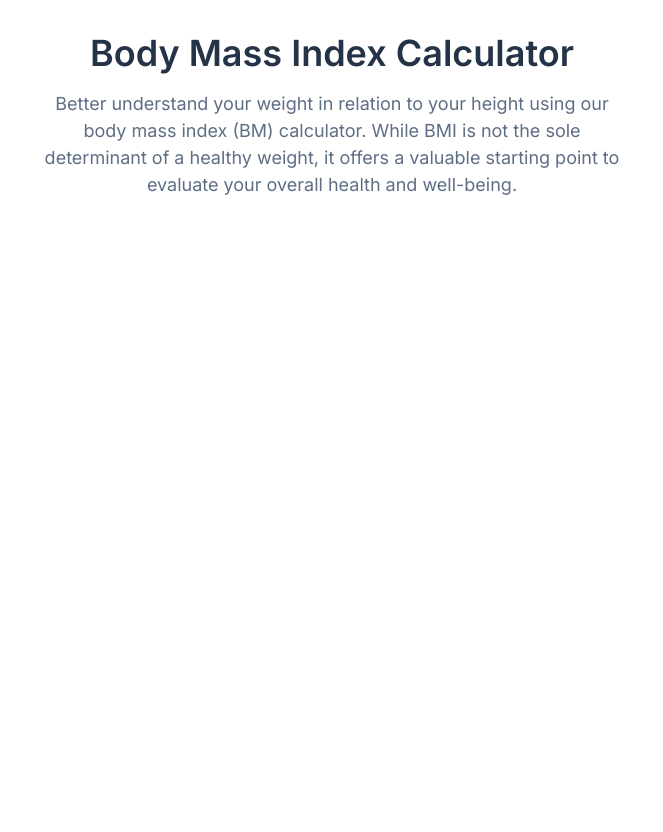
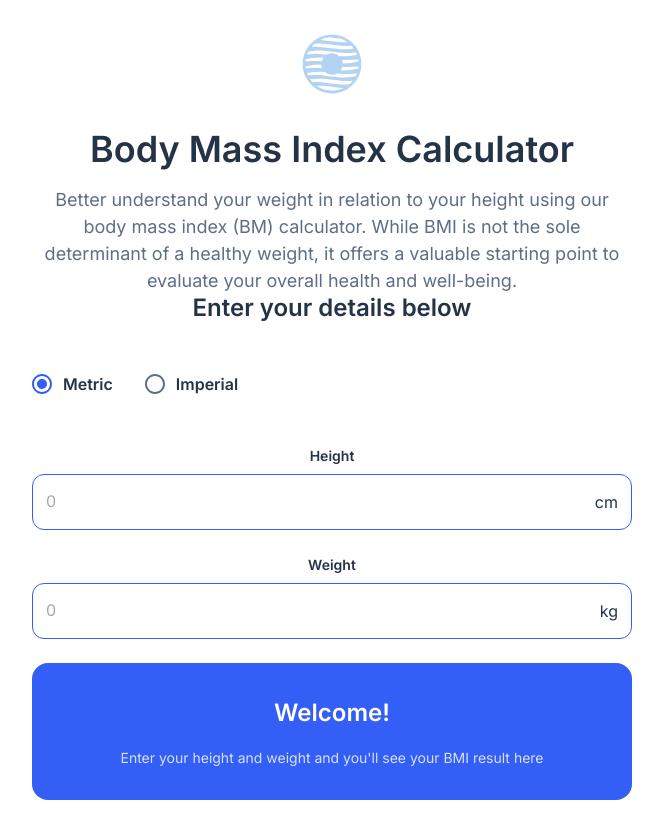
Before and after one commit to haipinggong/bmi-calculator, a React (Vite) app: page / in a window 1280 px wide. Shown: the whole page, without its empty margins (308-971 px from the left). Before the commit the page ends 800 px from the top, so only its background shows below. Built offline with nearby package versions, Linux system fonts and the light colour scheme.

Commit message:
First version of Hero

```diff
--- /dev/null
+++ b/src/components/Hero/Form/Form.styles.ts
@@ -0,0 +1,78 @@
+import type { SxProps } from "@mui/material";
+
+export const styles: Record<string, SxProps> = {
+  formContainer: {
+    display: "flex",
+    flexDirection: "column",
+    gap: "1.5rem",
+    width: "100%",
+    maxWidth: "600px",
+    margin: "0 auto",
+  },
+  header: {
+    color: "text.primary",
+    fontFamily: "Inter, sans-serif",
+    fontSize: "1.5rem",
+    fontWeight: 600,
+    marginBottom: "1rem",
+  },
+  radioGroup: {
+    display: "flex",
+    gap: "1rem",
+    marginBottom: "1rem",
+  },
+  radioLabel: {
+    color: "text.primary",
+    fontFamily: "Inter, sans-serif",
+    fontSize: "1rem",
+    fontWeight: 600,
+  },
+  inputGroup: {
+    display: "flex",
+    flexDirection: "column",
+    gap: "0.5rem",
+  },
+  label: {
+    color: "text.primary",
+    fontFamily: "Inter, sans-serif",
+    fontSize: "0.875rem",
+    fontWeight: 600,
+  },
+  input: {
+    "& .MuiOutlinedInput-root": {
+      borderRadius: "12px",
+      backgroundColor: "background.paper",
+      "& fieldset": {
+        borderColor: "primary.main",
+      },
+      "&:hover fieldset": {
+        borderColor: "primary.main",
+      },
+      "&.Mui-focused fieldset": {
+        borderColor: "primary.main",
+      },
+    },
+  },
+  button: {
+    borderRadius: "12px",
+    padding: "1rem",
+    textTransform: "none",
+    fontSize: "1rem",
+    fontWeight: 600,
+  },
+  resultSection: {
+    backgroundColor: "primary.main",
+    borderRadius: "16px",
+    padding: "2rem",
+    color: "white",
+  },
+  resultTitle: {
+    fontSize: "1.5rem",
+    fontWeight: 600,
+    marginBottom: "1rem",
+  },
+  resultDescription: {
+    fontSize: "0.875rem",
+    opacity: 0.8,
+  },
+};
--- /dev/null
+++ b/src/components/Hero/Form/Form.tsx
@@ -0,0 +1,87 @@
+import {
+  Box,
+  TextField,
+  Typography,
+  RadioGroup,
+  FormControlLabel,
+  Radio,
+} from "@mui/material";
+import { styles } from "./Form.styles";
+import { useState } from "react";
+
+type Unit = "metric" | "imperial";
+
+export const Form = () => {
+  const [unit, setUnit] = useState<Unit>("metric");
+
+  const handleUnitChange = (event: React.ChangeEvent<HTMLInputElement>) => {
+    setUnit(event.target.value as Unit);
+  };
+
+  return (
+    <Box component="form" sx={styles.formContainer}>
+      <Typography variant="h2" sx={styles.header}>
+        Enter your details below
+      </Typography>
+
+      <RadioGroup
+        row
+        value={unit}
+        onChange={handleUnitChange}
+        sx={styles.radioGroup}
+      >
+        <FormControlLabel
+          value="metric"
+          control={<Radio />}
+          label={<Typography sx={styles.radioLabel}>Metric</Typography>}
+        />
+        <FormControlLabel
+          value="imperial"
+          control={<Radio />}
+          label={<Typography sx={styles.radioLabel}>Imperial</Typography>}
+        />
+      </RadioGroup>
+
+      <Box sx={styles.inputGroup}>
+        <Typography component="label" sx={styles.label}>
+          Height
+        </Typography>
+        <TextField
+          fullWidth
+          placeholder="0"
+          type="number"
+          InputProps={{
+            endAdornment: (
+              <Typography>{unit === "metric" ? "cm" : "ft"}</Typography>
+            ),
+          }}
+          sx={styles.input}
+        />
+      </Box>
+
+      <Box sx={styles.inputGroup}>
+        <Typography component="label" sx={styles.label}>
+          Weight
+        </Typography>
+        <TextField
+          fullWidth
+          placeholder="0"
+          type="number"
+          InputProps={{
+            endAdornment: (
+              <Typography>{unit === "metric" ? "kg" : "st"}</Typography>
+            ),
+          }}
+          sx={styles.input}
+        />
+      </Box>
+
+      <Box sx={styles.resultSection}>
+        <Typography sx={styles.resultTitle}>Welcome!</Typography>
+        <Typography sx={styles.resultDescription}>
+          Enter your height and weight and you'll see your BMI result here
+        </Typography>
+      </Box>
+    </Box>
+  );
+};
--- /dev/null
+++ b/src/components/Hero/Header/Header.styles.ts
@@ -0,0 +1,17 @@
+import type { SxProps } from "@mui/material";
+
+export const styles: Record<string, SxProps> = {
+  title: {
+    color: "text.primary",
+    fontFamily: "Inter, sans-serif",
+    fontSize: "2.25rem",
+    marginBottom: "1rem",
+  },
+  description: {
+    color: "text.secondary",
+    fontFamily: "Inter, sans-serif",
+    fontSize: "1.125rem",
+    maxWidth: "600px",
+    margin: "0 auto",
+  },
+};
--- /dev/null
+++ b/src/components/Hero/Header/Header.tsx
@@ -0,0 +1,20 @@
+import { Typography } from "@mui/material";
+import { styles } from "./Header.styles";
+
+interface HeaderProps {
+  title: string;
+  description: string;
+}
+
+export const Header = ({ title, description }: HeaderProps) => {
+  return (
+    <>
+      <Typography variant="h1" sx={styles.title}>
+        {title}
+      </Typography>
+      <Typography variant="body1" sx={styles.description}>
+        {description}
+      </Typography>
+    </>
+  );
+};
--- a/src/components/Hero/Hero.styles.ts
+++ b/src/components/Hero/Hero.styles.ts
@@ -9,17 +9,9 @@ export const styles: Record<string, SxProps> = {
     textAlign: "center",
     bgcolor: "background.paper",
   },
-  title: {
-    color: "text.primary",
-    fontFamily: "Inter, sans-serif",
-    fontSize: "2.25rem",
-    marginBottom: "1rem",
-  },
-  description: {
-    color: "text.secondary",
-    fontFamily: "Inter, sans-serif",
-    fontSize: "1.125rem",
-    maxWidth: "600px",
-    margin: "0 auto",
+  logo: {
+    width: "64px",
+    height: "64px",
+    marginBottom: "2rem",
   },
 };
--- a/src/components/Hero/Hero.tsx
+++ b/src/components/Hero/Hero.tsx
@@ -1,5 +1,8 @@
-import { Box, Typography } from "@mui/material";
+import { Box } from "@mui/material";
 import { styles } from "./Hero.styles";
+import logo from "../../assets/images/logo.svg";
+import { Header } from "./Header/Header";
+import { Form } from "./Form/Form";
 
 interface HeroProps {
   title: string;
@@ -9,12 +12,14 @@ interface HeroProps {
 export const Hero = ({ title, description }: HeroProps) => {
   return (
     <Box component="section" sx={styles.heroContainer}>
-      <Typography variant="h1" sx={styles.title}>
-        {title}
-      </Typography>
-      <Typography variant="body1" sx={styles.description}>
-        {description}
-      </Typography>
+      <Box
+        component="img"
+        src={logo}
+        alt="BMI Calculator Logo"
+        sx={styles.logo}
+      />
+      <Header title={title} description={description} />
+      <Form />
     </Box>
   );
 };
```
